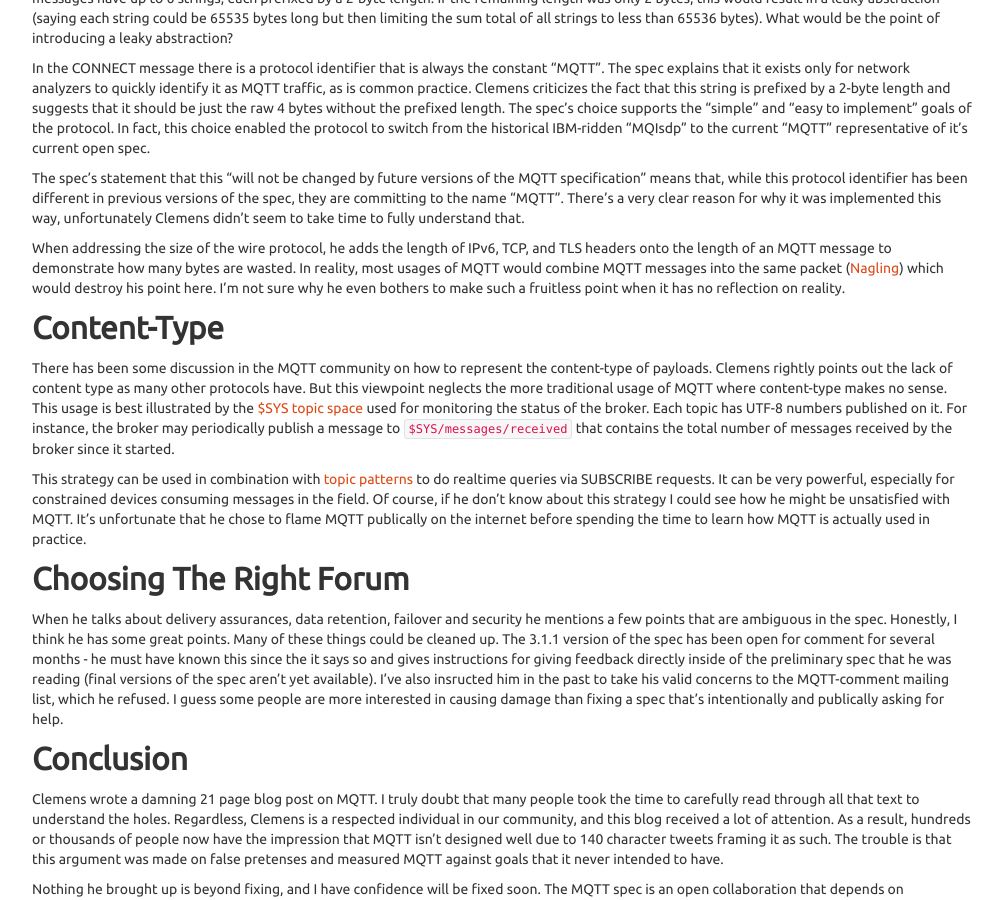
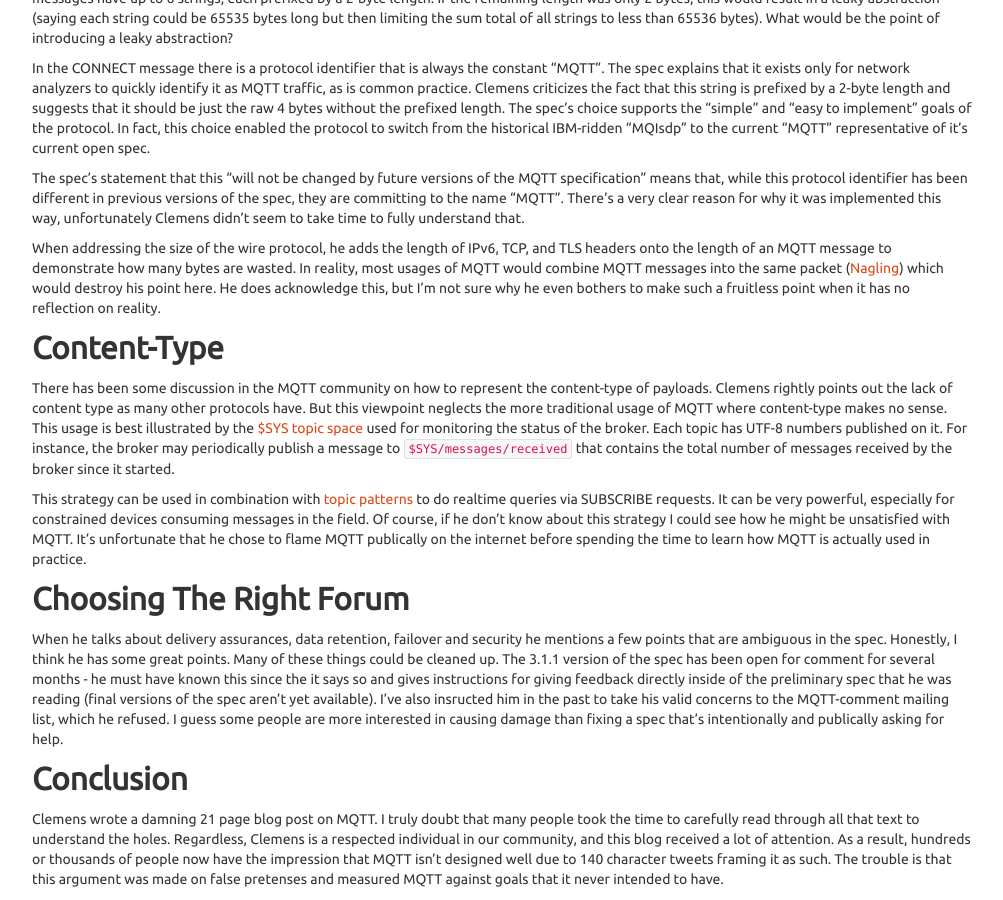
Before and after one commit to tkellogg/tkellogg.github.com, a Jekyll site: the page built from _posts/2014-06-02-MQTT-another-implementors-perspective.md, in a window 1280 px wide and 900 px high, scrolled down 774 px. Shown: the whole window, without its empty margins (138-1141 px from the left). Built offline with Jekyll 4.4.1, drawn with Linux system fonts in a browser that asks for light colours; comment, search, counter and statistics services are not loaded.

Commit message:
enhance the calm

```diff
--- a/_posts/2014-06-02-MQTT-another-implementors-perspective.md
+++ b/_posts/2014-06-02-MQTT-another-implementors-perspective.md
@@ -30,7 +30,7 @@
 
 The spec's statement that this "will not be changed by future versions of the MQTT specification" means that, while this protocol identifier has been different in previous versions of the spec, they are committing to the name "MQTT". There's a very clear reason for why it was implemented this way, unfortunately Clemens didn't seem to take time to fully understand that.
 
-When addressing the size of the wire protocol, he adds the length of IPv6, TCP, and TLS headers onto the length of an MQTT message to demonstrate how many bytes are wasted. In reality, most usages of MQTT would combine MQTT messages into the same packet ([Nagling][7]) which would destroy his point here. I'm not sure why he even bothers to make such a fruitless point when it has no reflection on reality.
+When addressing the size of the wire protocol, he adds the length of IPv6, TCP, and TLS headers onto the length of an MQTT message to demonstrate how many bytes are wasted. In reality, most usages of MQTT would combine MQTT messages into the same packet ([Nagling][7]) which would destroy his point here. He does acknowledge this, but I'm not sure why he even bothers to make such a fruitless point when it has no reflection on reality.
 
 
 Content-Type
```
